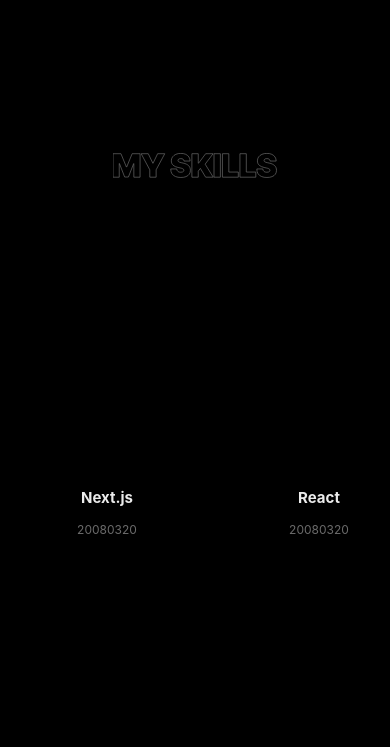
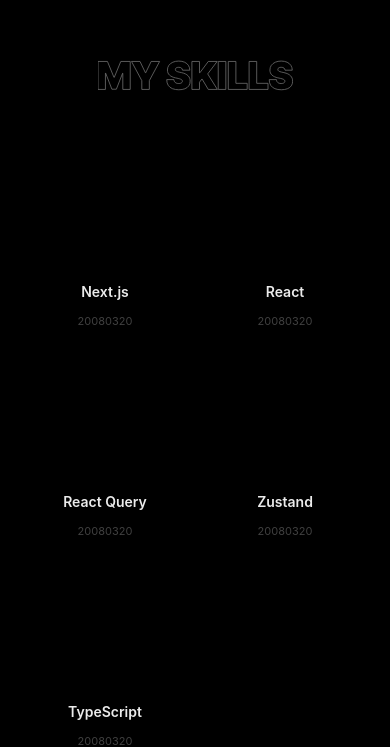
Before and after one commit to bom0320/web-portfolio, a Next.js app: page / in a window 390 px wide. Shown: the part 5541-6288 px from the top of the page. Built offline with nearby package versions, Linux system fonts and the light colour scheme.

Commit message:
refactor: skillSection Mobile UI

```diff
--- a/src/styles/sections/_about-skills.scss
+++ b/src/styles/sections/_about-skills.scss
@@ -8,7 +8,7 @@
   margin-left: calc(50% - 50vw);
   position: relative;
   z-index: 3;
-  margin-top: 250px;
+  margin-top: 160px;
 }
 
 .about-skills__inner {
@@ -17,9 +17,8 @@
   text-align: center;
 }
 
-/* SVG title */
 .skills-title__svg {
-  width: min(380px, 42vw);
+  width: min(380px, 50vw);
   margin: 0 auto 80px;
   display: block;
 }
@@ -98,29 +97,53 @@
   font-size: 12px;
   color: rgba(255, 255, 255, 0.42);
 }
+/* ========================================
+   ABOUT SKILLS — MOBILE
+======================================== */
+@media (max-width: 768px) {
+  .about-skills {
+    height: 100vh;
+  }
 
-/* ============================================
-   Responsive
-============================================ */
+  .skills-title__svg {
+    margin: 0 auto 26px;
+  }
+  .about-skills__inner {
+    width: min(520px, calc(100% - 40px));
+  }
 
-@media (max-width: 768px) {
   .about-skills__grid {
     grid-template-columns: repeat(2, 1fr);
-    gap: 22px;
+    gap: 10px;
   }
 
-  .skill-card__pacman {
-    width: 150px;
-    height: 150px;
+  .skill-card__circle {
+    width: 130px;
+    height: 130px;
   }
 
   .skill-card__icon-wrap {
-    width: 60px;
-    height: 60px;
+    width: 56px;
+    height: 56px;
+    border-width: 2px;
   }
 
   .skill-card__icon {
-    width: 32px;
-    height: 32px;
+    width: 26px !important;
+    height: 26px !important;
+  }
+
+  .skill-card__meta {
+    gap: 4px;
+  }
+
+  .skill-card__name {
+    font-size: 14px;
+    font-weight: 600;
+  }
+
+  .skill-card__sub {
+    font-size: 11px;
+    opacity: 0.6;
   }
 }
```
